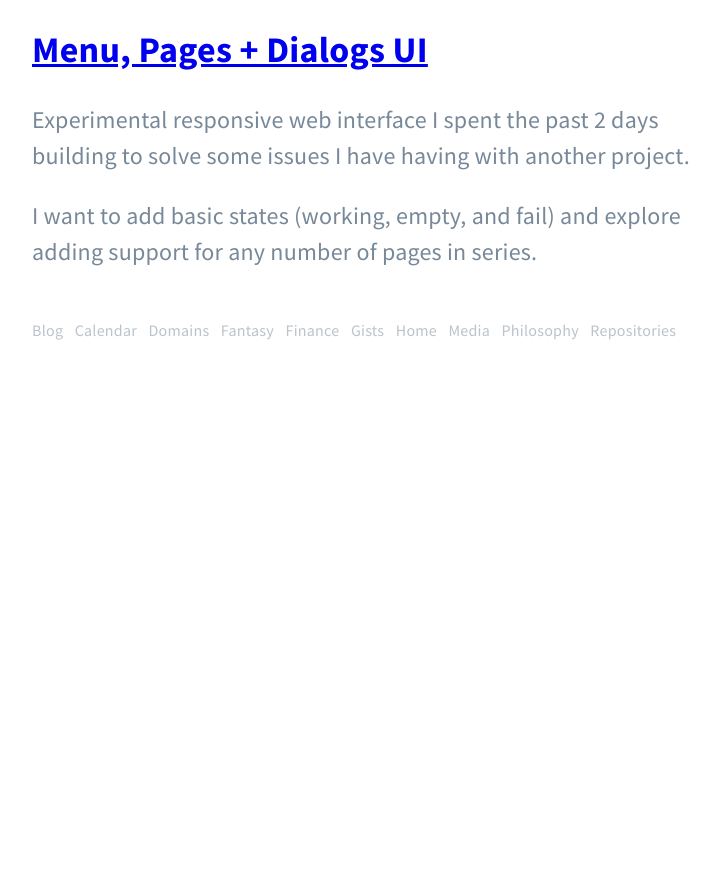
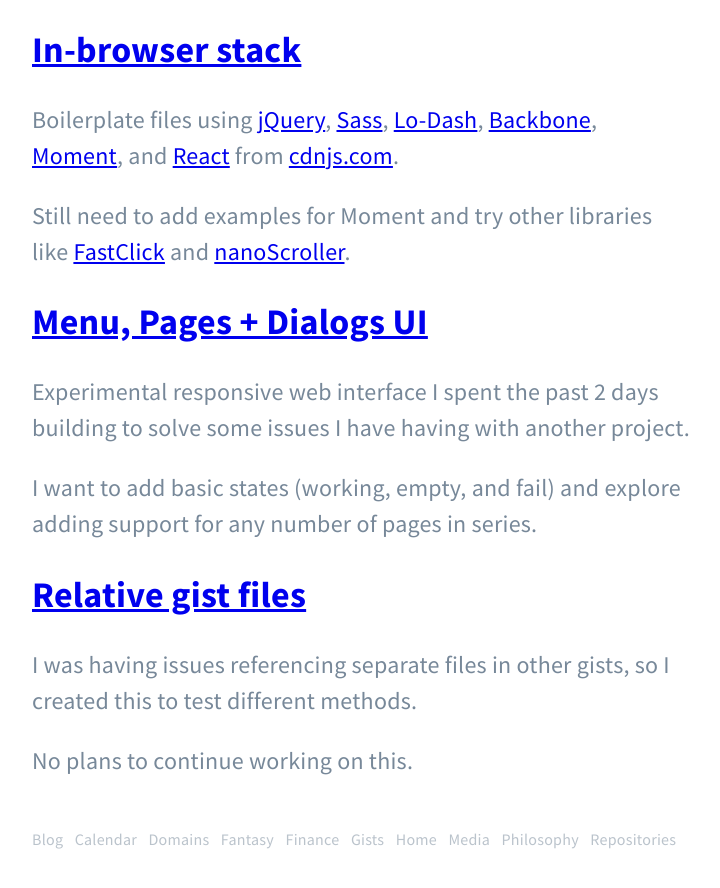
Before and after one commit to mattborn/mattborn-deprecated, a plain HTML site: page gists/index.html in a window 1280 px wide. Shown: the part 500-1388 px from the top of the page, without its empty margins (278-998 px from the left). Before the commit the page ends 910 px from the top, so only its background shows below. Drawn offline with Linux system fonts and the light colour scheme.

Commit message:
Revision 15

```diff
--- a/gists/index.html
+++ b/gists/index.html
@@ -14,9 +14,15 @@
 <h2 id="-bands-http-bl-ocks-org-mattborn-6351a34d29250ecd4519-"><a href="http://bl.ocks.org/mattborn/6351a34d29250ecd4519">Bands.</a></h2>
 <p>An initial stab at prototyping <a href="http://mattborn.github.io/media/#music">the music project</a> Zack &amp; I started in the spring.</p>
 <p>I’ll need to finish adding all of the meta data for the bands we’ve thought of thus far before I spend more time improving the visual experience. So far, I’ve spent about 8 hours working on this and will need at least 8 more.</p>
+<h2 id="-in-browser-stack-http-bl-ocks-org-mattborn-319baaa48243a80a7b70-"><a href="http://bl.ocks.org/mattborn/319baaa48243a80a7b70">In-browser stack</a></h2>
+<p>Boilerplate files using <a href="http://jquery.com">jQuery</a>, <a href="https://github.com/medialize/sass.js">Sass</a>, <a href="http://lodash.com">Lo-Dash</a>, <a href="http://backbonejs.com">Backbone</a>, <a href="http://momentjs.com">Moment</a>, and <a href="http://facebook.github.io/react">React</a> from <a href="http://cdnjs.com">cdnjs.com</a>.</p>
+<p>Still need to add examples for Moment and try other libraries like <a href="https://github.com/ftlabs/fastclick">FastClick</a> and <a href="http://jamesflorentino.github.io/nanoScrollerJS">nanoScroller</a>.</p>
 <h2 id="-menu-pages-dialogs-ui-http-bl-ocks-org-mattborn-251d5e9fa2ac422b1940-"><a href="http://bl.ocks.org/mattborn/251d5e9fa2ac422b1940">Menu, Pages + Dialogs UI</a></h2>
 <p>Experimental responsive web interface I spent the past 2 days building to solve some issues I have having with another project.</p>
 <p>I want to add basic states (working, empty, and fail) and explore adding support for any number of pages in series.</p>
+<h2 id="-relative-gist-files-http-bl-ocks-org-mattborn-c346c8689a5eaf86e823-"><a href="http://bl.ocks.org/mattborn/c346c8689a5eaf86e823">Relative gist files</a></h2>
+<p>I was having issues referencing separate files in other gists, so I created this to test different methods.</p>
+<p>No plans to continue working on this.</p>
 
 		<div class="nav" role="navigation">
 
```
